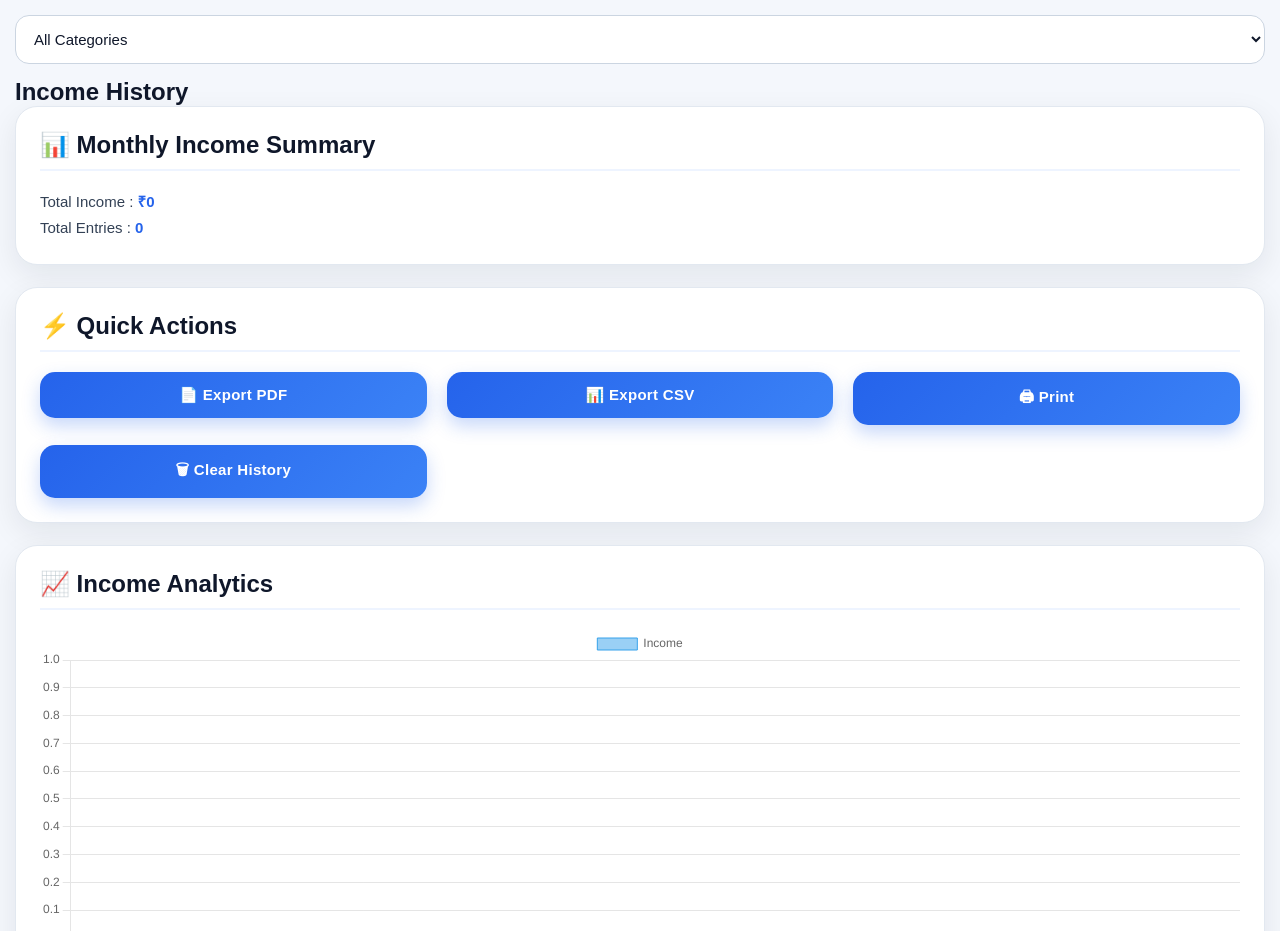
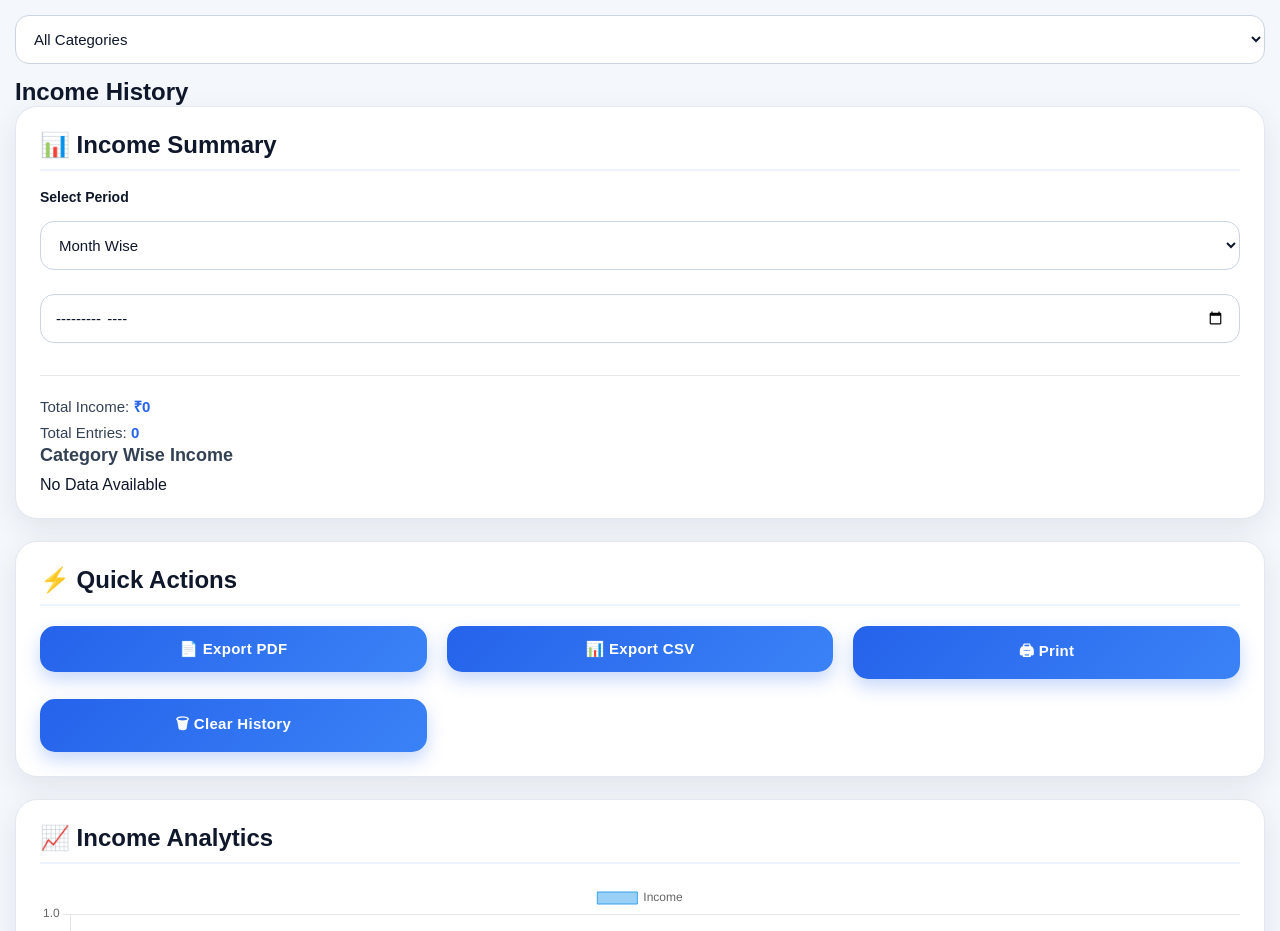
Before and after one commit to adityaakash31-pixel/ArthaFlow, a plain HTML site: page income.html in a window 1280 px wide. Shown: the part 1320-2251 px from the top of the page. Drawn offline with nearby package versions, Linux system fonts and the light colour scheme; no server answers; sample sign-in values are in the browser's storage.

Commit message:
Update income.html

```diff
--- a/income.html
+++ b/income.html
@@ -241,28 +241,63 @@ href="favicon-64.png">
 
 
 <!-- ============================= -->
-<!-- Monthly Income Summary -->
+<!-- INCOME PERIOD SUMMARY -->
 <!-- ============================= -->
 
 <div class="card">
 
-    <h2>
-        📊 Monthly Income Summary
-    </h2>
+    <h2>📊 Income Summary</h2>
+
+    <label>Select Period</label>
+
+    <select
+        id="incomePeriodType"
+        onchange="updateIncomeSummary()">
+
+        <option value="week">Week Wise</option>
+        <option value="month" selected>Month Wise</option>
+        <option value="year">Year Wise</option>
+        <option value="all">All Time</option>
+
+    </select>
+
+    <input
+        type="week"
+        id="incomeWeekPicker"
+        onchange="updateIncomeSummary()"
+        style="display:none;">
+
+    <input
+        type="month"
+        id="incomeMonthPicker"
+        onchange="updateIncomeSummary()">
+
+    <input
+        type="number"
+        id="incomeYearPicker"
+        placeholder="Enter Year"
+        style="display:none;"
+        onchange="updateIncomeSummary()">
+
+    <hr>
 
     <p>
-        Total Income :
-        <b id="monthIncome">
-            ₹0
-        </b>
+        Total Income:
+        <b id="monthIncome">₹0</b>
     </p>
 
     <p>
-        Total Entries :
-        <b id="incomeEntries">
-            0
-        </b>
+        Total Entries:
+        <b id="incomeEntries">0</b>
     </p>
+
+    <h3>Category Wise Income</h3>
+
+    <div id="incomeCategorySummary">
+
+        No Data Available
+
+    </div>
 
 </div>
 
```
